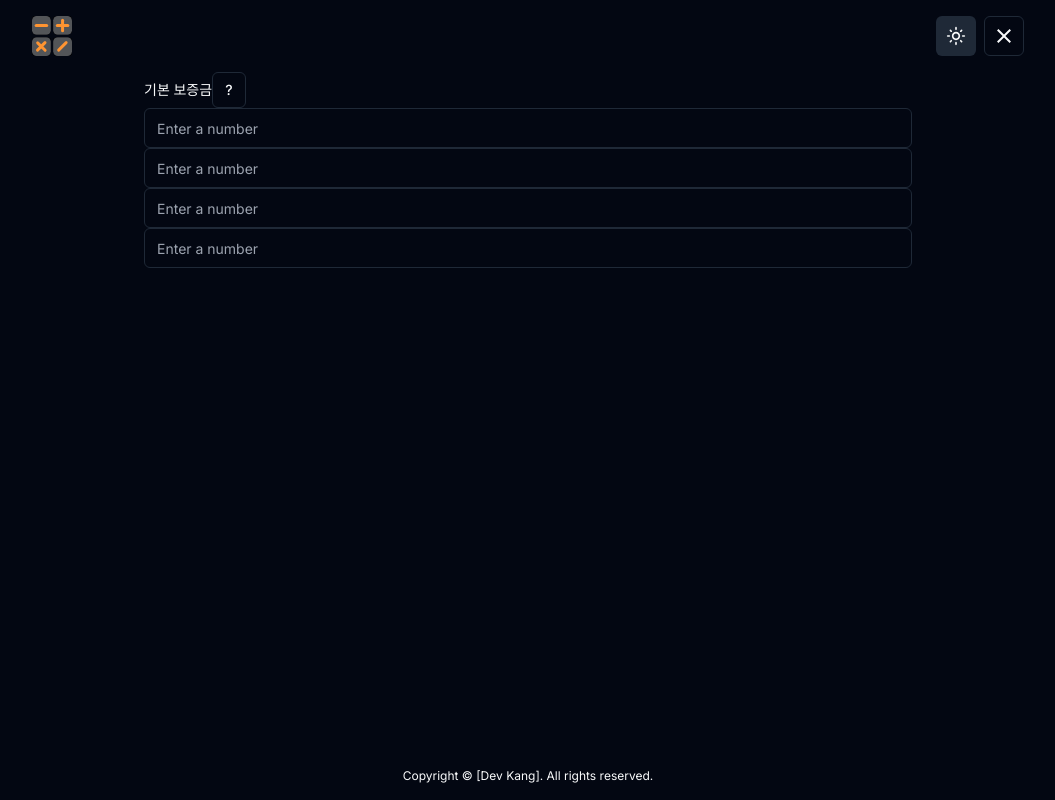
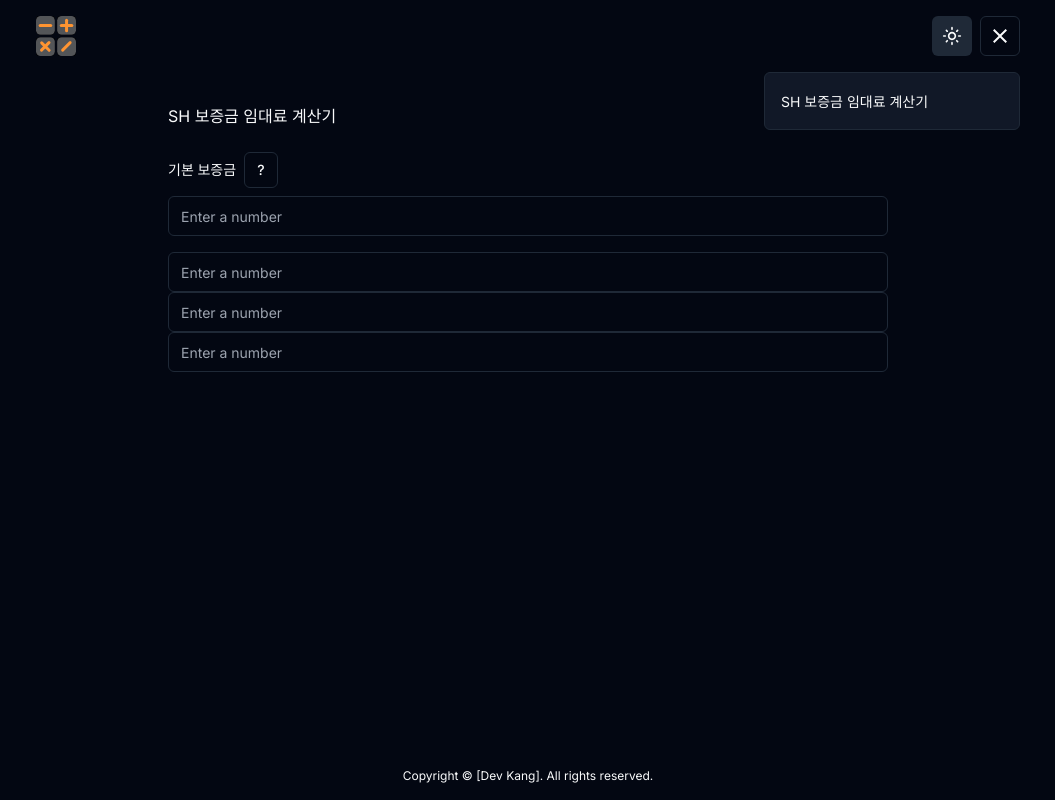
Before and after one commit to WebKBS/deposit-calculator, a Next.js app: page / in a window 1280 px wide. Both pictures are taken after a click on the button 1116 px from the left and 36 px from the top of the page. Shown: the whole page, without its empty margins (112-1167 px from the left). Built offline with nearby package versions, Linux system fonts and the light colour scheme.

Commit message:
메뉴와 사이드 메뉴 설정

```diff
--- a/app/page.tsx
+++ b/app/page.tsx
@@ -3,7 +3,8 @@ import Calculator from '@/components/Calculator';
 export default function Home() {
   return (
     <main className="flex-1">
-      <div className="max-w-screen-md m-auto">
+      <div className="max-w-screen-md m-auto pt-8 px-6">
+        <h2 className="mb-6">SH 보증금 임대료 계산기</h2>
         <Calculator />
       </div>
     </main>
--- a/components/Calculator.tsx
+++ b/components/Calculator.tsx
@@ -12,10 +12,13 @@ export default function Calculator() {
   };
   return (
     <div>
-      <div>
-        <Label htmlFor="defaultValue">기본 보증금</Label>
-        <TipAlertDialog title="기본 보증금이란?" body="" />
-
+      <div className="mb-4">
+        <div className="mb-2">
+          <Label htmlFor="defaultValue" className="mr-2">
+            기본 보증금
+          </Label>
+          <TipAlertDialog title="기본 보증금이란?" body="" />
+        </div>
         <Input
           id="defaultValue"
           type="number"
@@ -24,7 +27,6 @@ export default function Calculator() {
           value={defaultValue || ''}
         />
       </div>
-      {defaultValue}
       <div>
         <Input type="number" placeholder="Enter a number" />
       </div>
--- a/components/MenuList.tsx
+++ /dev/null
@@ -1,3 +0,0 @@
-export default function MenuList() {
-  return <div>MenuList</div>;
-}
--- a/components/header/Header.tsx
+++ b/components/header/Header.tsx
@@ -5,7 +5,7 @@ import LogoChange from './LogoChange';
 
 export default function Header() {
   return (
-    <header className="sticky top-0 p-4 z-50 max-w-5xl mx-auto w-full">
+    <header className="sticky top-0 py-4 px-5 z-50 max-w-5xl mx-auto w-full">
       <div className="flex justify-between items-center">
         <h1>
           <Link href="/">
--- a/components/header/LogoChange.tsx
+++ b/components/header/LogoChange.tsx
@@ -4,14 +4,25 @@ import Logo from '@/public/logo.svg';
 import { useTheme } from 'next-themes';
 
 import Image from 'next/image';
+import { useEffect, useState } from 'react';
 
 export default function LogoChange() {
   const { resolvedTheme } = useTheme();
+  const [logo, setLogo] = useState<string>(Logo);
+
+  console.log(logo);
+  useEffect(() => {
+    if (resolvedTheme === 'dark') {
+      setLogo(Logo);
+    } else {
+      setLogo(LogoBlack);
+    }
+  }, [resolvedTheme]);
 
   return (
     <Image
-      src={resolvedTheme === 'light' ? LogoBlack : Logo}
-      alt="Logo"
+      src={logo}
+      alt="보증금 임대료 계산기"
       width={40}
       height={40}
       priority
--- a/components/menu/Menu.tsx
+++ b/components/menu/Menu.tsx
@@ -3,6 +3,7 @@ import { useMenu } from '@/lib/store';
 import { IoMdClose } from 'react-icons/io';
 import { IoMenu } from 'react-icons/io5';
 import { Button } from '../ui/button';
+import MenuList from './MenuList';
 
 export default function Menu() {
   const toggle = useMenu((state) => state.toggle);
@@ -13,6 +14,11 @@ export default function Menu() {
       <Button size="icon" variant="outline" onClick={toggle}>
         {isOpen ? <IoMdClose size={24} /> : <IoMenu size={24} />}
       </Button>
+      {isOpen && (
+        <div className="bg-white dark:bg-gray-900 absolute border rounded-md w-full max-w-64 z-10 right-5 top-[72px] animate-[open_0.3s_forwards]">
+          <MenuList />
+        </div>
+      )}
     </>
   );
 }
--- /dev/null
+++ b/components/menu/MenuList.tsx
@@ -0,0 +1,26 @@
+import Link from 'next/link';
+
+const menuList = [
+  {
+    name: 'SH 보증금 임대료 계산기',
+    href: '/',
+  },
+];
+
+export default function MenuList() {
+  return (
+    <aside className="p-4">
+      <nav>
+        <ul className="flex flex-col gap-4">
+          {menuList.map((menu, index) => (
+            <li key={index}>
+              <Link href={menu.href} className="text-sm">
+                {menu.name}
+              </Link>
+            </li>
+          ))}
+        </ul>
+      </nav>
+    </aside>
+  );
+}
--- a/tailwind.config.ts
+++ b/tailwind.config.ts
@@ -1,80 +1,84 @@
-import type { Config } from "tailwindcss"
+import type { Config } from 'tailwindcss';
 
 const config = {
-  darkMode: ["class"],
+  darkMode: ['class'],
   content: [
     './pages/**/*.{ts,tsx}',
     './components/**/*.{ts,tsx}',
     './app/**/*.{ts,tsx}',
     './src/**/*.{ts,tsx}',
-	],
-  prefix: "",
+  ],
+  prefix: '',
   theme: {
     container: {
       center: true,
-      padding: "2rem",
+      padding: '2rem',
       screens: {
-        "2xl": "1400px",
+        '2xl': '1400px',
       },
     },
     extend: {
       colors: {
-        border: "hsl(var(--border))",
-        input: "hsl(var(--input))",
-        ring: "hsl(var(--ring))",
-        background: "hsl(var(--background))",
-        foreground: "hsl(var(--foreground))",
+        border: 'hsl(var(--border))',
+        input: 'hsl(var(--input))',
+        ring: 'hsl(var(--ring))',
+        background: 'hsl(var(--background))',
+        foreground: 'hsl(var(--foreground))',
         primary: {
-          DEFAULT: "hsl(var(--primary))",
-          foreground: "hsl(var(--primary-foreground))",
+          DEFAULT: 'hsl(var(--primary))',
+          foreground: 'hsl(var(--primary-foreground))',
         },
         secondary: {
-          DEFAULT: "hsl(var(--secondary))",
-          foreground: "hsl(var(--secondary-foreground))",
+          DEFAULT: 'hsl(var(--secondary))',
+          foreground: 'hsl(var(--secondary-foreground))',
         },
         destructive: {
-          DEFAULT: "hsl(var(--destructive))",
-          foreground: "hsl(var(--destructive-foreground))",
+          DEFAULT: 'hsl(var(--destructive))',
+          foreground: 'hsl(var(--destructive-foreground))',
         },
         muted: {
-          DEFAULT: "hsl(var(--muted))",
-          foreground: "hsl(var(--muted-foreground))",
+          DEFAULT: 'hsl(var(--muted))',
+          foreground: 'hsl(var(--muted-foreground))',
         },
         accent: {
-          DEFAULT: "hsl(var(--accent))",
-          foreground: "hsl(var(--accent-foreground))",
+          DEFAULT: 'hsl(var(--accent))',
+          foreground: 'hsl(var(--accent-foreground))',
         },
         popover: {
-          DEFAULT: "hsl(var(--popover))",
-          foreground: "hsl(var(--popover-foreground))",
+          DEFAULT: 'hsl(var(--popover))',
+          foreground: 'hsl(var(--popover-foreground))',
         },
         card: {
-          DEFAULT: "hsl(var(--card))",
-          foreground: "hsl(var(--card-foreground))",
+          DEFAULT: 'hsl(var(--card))',
+          foreground: 'hsl(var(--card-foreground))',
         },
       },
       borderRadius: {
-        lg: "var(--radius)",
-        md: "calc(var(--radius) - 2px)",
-        sm: "calc(var(--radius) - 4px)",
+        lg: 'var(--radius)',
+        md: 'calc(var(--radius) - 2px)',
+        sm: 'calc(var(--radius) - 4px)',
       },
       keyframes: {
-        "accordion-down": {
-          from: { height: "0" },
-          to: { height: "var(--radix-accordion-content-height)" },
+        'accordion-down': {
+          from: { height: '0' },
+          to: { height: 'var(--radix-accordion-content-height)' },
         },
-        "accordion-up": {
-          from: { height: "var(--radix-accordion-content-height)" },
-          to: { height: "0" },
+        'accordion-up': {
+          from: { height: 'var(--radix-accordion-content-height)' },
+          to: { height: '0' },
+        },
+        open: {
+          to: { transform: 'translateX(0)' },
+          from: { transform: 'translateX(100%)' },
         },
       },
       animation: {
-        "accordion-down": "accordion-down 0.2s ease-out",
-        "accordion-up": "accordion-up 0.2s ease-out",
+        'accordion-down': 'accordion-down 0.2s ease-out',
+        'accordion-up': 'accordion-up 0.2s ease-out',
       },
     },
   },
-  plugins: [require("tailwindcss-animate")],
-} satisfies Config
+  plugins: [require('tailwindcss-animate')],
+} satisfies Config;
 
-export default config
+export default config;
```
Also changed, not shown: components/ui/alert-dialog.tsx (+41 -41 lines).
